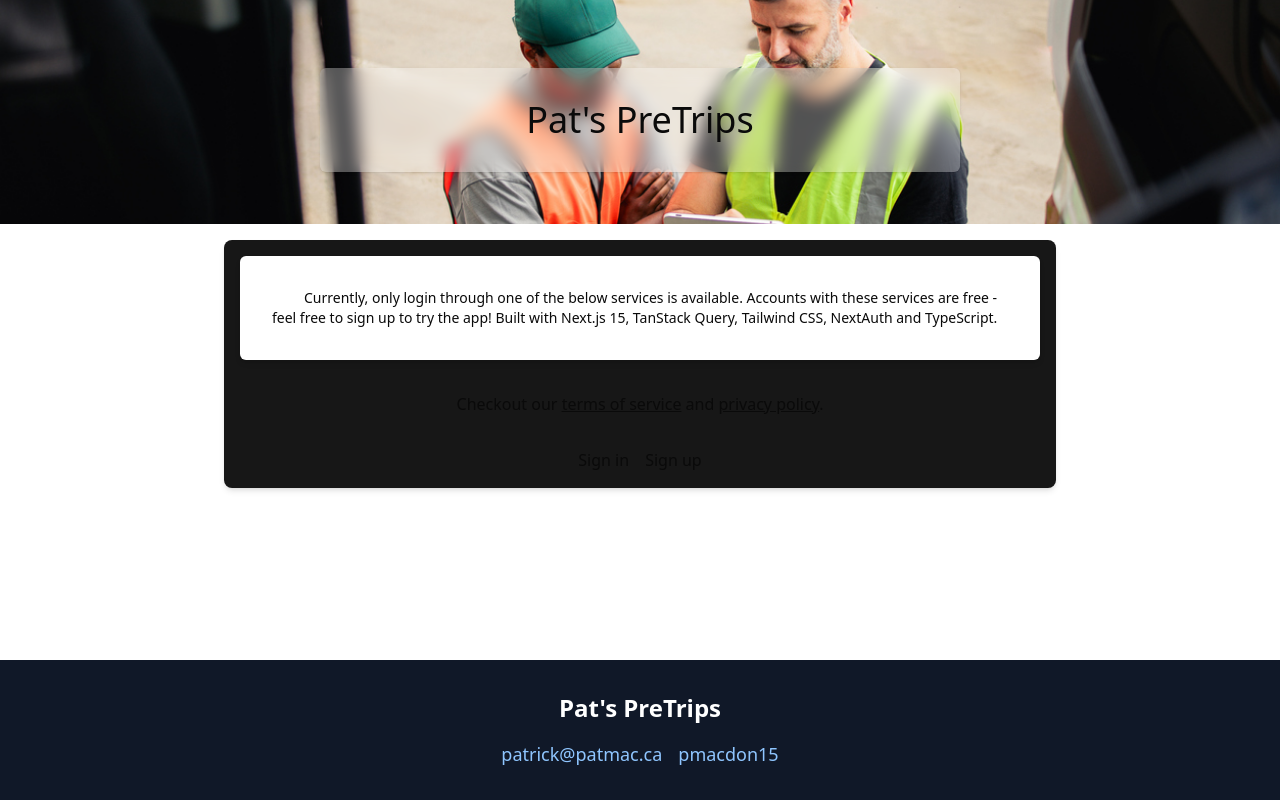
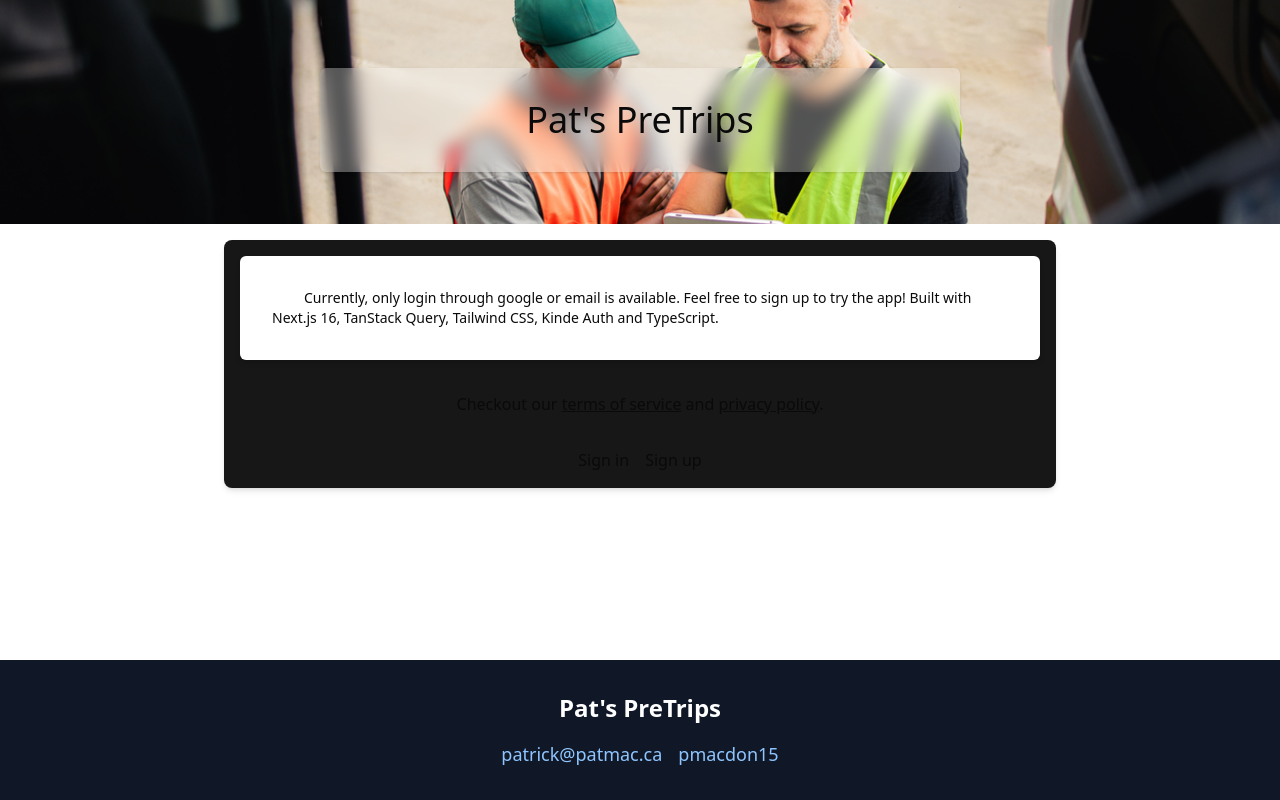
Before and after one commit to Pmacdon15/pats-pretrips, a Next.js app: page / in a window 1280 px wide. Built offline with nearby package versions, Linux system fonts and the light colour scheme; no server answers.

Commit message:
updated words

```diff
--- a/src/app/page.tsx
+++ b/src/app/page.tsx
@@ -9,10 +9,10 @@ export default function Home() {
 		<div className="flex flex-col items-center justify-items-center gap-4 p-4">
 			<div className="flex w-full flex-col items-center justify-center gap-4 rounded-md bg-[var(--color-primary)] p-4 shadow-md md:w-4/6">
 				<p className="rounded-sm bg-[var(--color-background)] p-8 indent-8 text-sm shadow-md">
-					Currently, only login through one of the below services is
-					available. Accounts with these services are free - feel free
-					to sign up to try the app! Built with Next.js 15, TanStack
-					Query, Tailwind CSS, NextAuth and TypeScript.
+					Currently, only login through google or email is
+					available. Feel free
+					to sign up to try the app! Built with Next.js 16, TanStack
+					Query, Tailwind CSS, Kinde Auth and TypeScript.
 				</p>
 				<p className="p-4 text-center">
 					Checkout our{' '}
```
